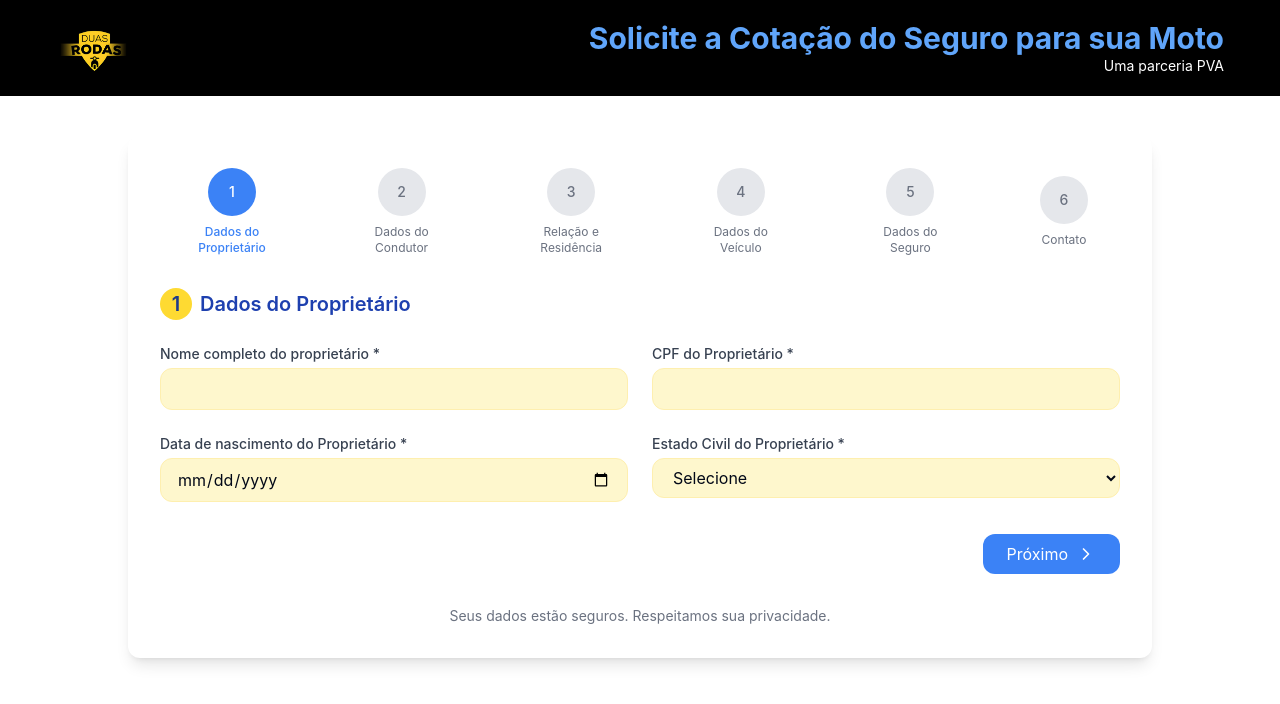
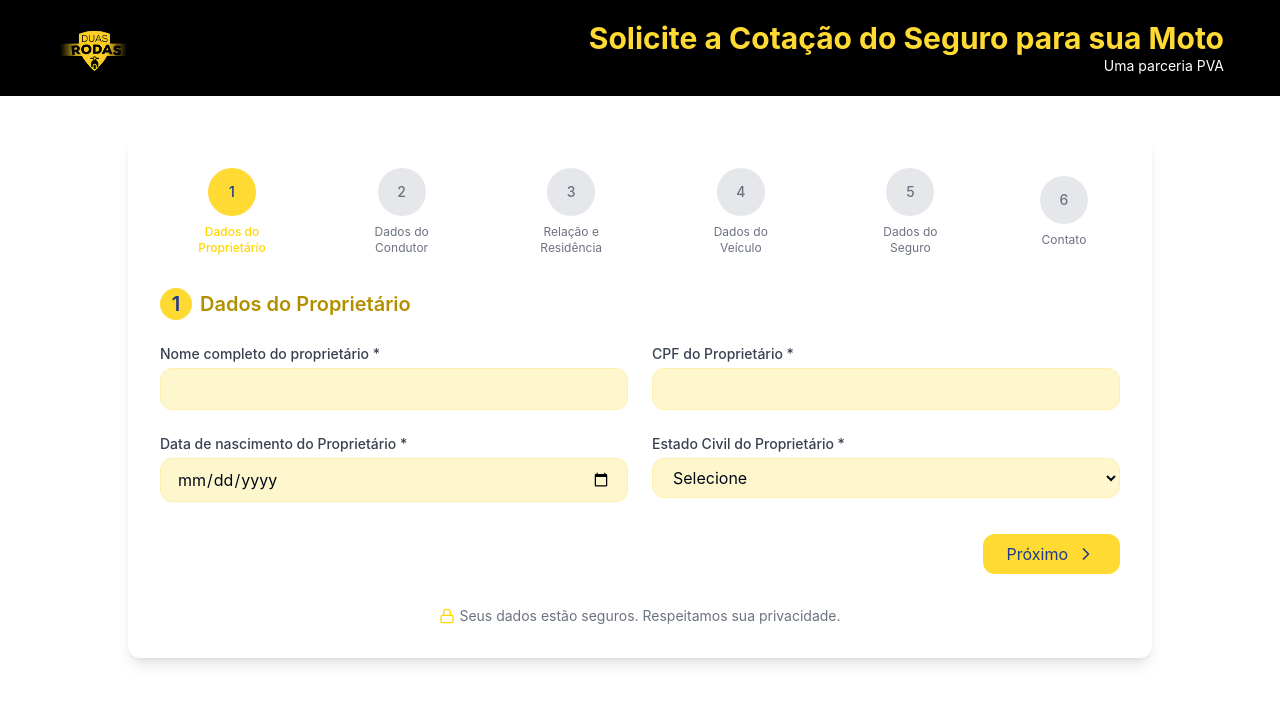
Before and after one commit to rafaelcantarelli/seguro-duas-rodas-lp, a React (Vite) app: page /formulario-seguro in a window 1280 px wide. Shown: the top 704 px of the page. Built offline with nearby package versions, Linux system fonts and the light colour scheme.

Commit message:
Update form colors and text
- Changed blue color to yellow.
- Changed "Solicitar Cotação" button color to green.
- Added a lock icon to the privacy statement.

```diff
--- a/src/pages/FormularioSeguro.tsx
+++ b/src/pages/FormularioSeguro.tsx
@@ -1,7 +1,8 @@
+
 import React, { useState } from "react";
 import { useNavigate } from "react-router-dom";
 import { toast } from "sonner";
-import { ChevronDown, ChevronUp, ArrowRight, Send, ChevronLeft, ChevronRight } from "lucide-react";
+import { ChevronDown, ChevronUp, ArrowRight, Send, ChevronLeft, ChevronRight, Lock } from "lucide-react";
 
 const FormularioSeguro = () => {
   const navigate = useNavigate();
@@ -133,7 +134,7 @@ const FormularioSeguro = () => {
                 <div
                   className={`w-12 h-12 rounded-full flex items-center justify-center text-sm font-medium ${
                     isActive
-                      ? 'bg-blue-500 text-white'
+                      ? 'bg-yellow-400 text-blue-900'
                       : isCompleted
                         ? 'bg-yellow-400 text-blue-900'
                         : 'bg-gray-200 text-gray-500'
@@ -143,7 +144,7 @@ const FormularioSeguro = () => {
                 </div>
                 <span className={`text-xs mt-2 text-center max-w-[80px] ${
                   isActive
-                    ? 'text-blue-500 font-medium'
+                    ? 'text-yellow-500 font-medium'
                     : isCompleted
                       ? 'text-blue-900'
                       : 'text-gray-500'
@@ -163,7 +164,7 @@ const FormularioSeguro = () => {
       case 1:
         return (
           <div className="form-section animate-fade-in">
-            <h2 className="text-xl font-semibold text-blue-800 mb-6 flex items-center">
+            <h2 className="text-xl font-semibold text-yellow-700 mb-6 flex items-center">
               <span className="bg-yellow-400 text-blue-900 w-8 h-8 flex items-center justify-center rounded-full mr-2">1</span>
               Dados do Proprietário
             </h2>
@@ -231,8 +232,8 @@ const FormularioSeguro = () => {
       case 2:
         return (
           <div className="form-section animate-fade-in">
-            <h2 className="text-xl font-semibold text-blue-800 mb-6 flex items-center">
-              <span className="bg-blue-500 text-white w-8 h-8 flex items-center justify-center rounded-full mr-2">2</span>
+            <h2 className="text-xl font-semibold text-yellow-700 mb-6 flex items-center">
+              <span className="bg-yellow-400 text-blue-900 w-8 h-8 flex items-center justify-center rounded-full mr-2">2</span>
               Dados do Condutor
             </h2>
 
@@ -342,8 +343,8 @@ const FormularioSeguro = () => {
       case 3:
         return (
           <div className="form-section animate-fade-in">
-            <h2 className="text-xl font-semibold text-blue-800 mb-6 flex items-center">
-              <span className="bg-blue-500 text-white w-8 h-8 flex items-center justify-center rounded-full mr-2">3</span>
+            <h2 className="text-xl font-semibold text-yellow-700 mb-6 flex items-center">
+              <span className="bg-yellow-400 text-blue-900 w-8 h-8 flex items-center justify-center rounded-full mr-2">3</span>
               Relação e Residência
             </h2>
 
@@ -473,8 +474,8 @@ const FormularioSeguro = () => {
       case 4:
         return (
           <div className="form-section animate-fade-in">
-            <h2 className="text-xl font-semibold text-blue-800 mb-6 flex items-center">
-              <span className="bg-blue-500 text-white w-8 h-8 flex items-center justify-center rounded-full mr-2">4</span>
+            <h2 className="text-xl font-semibold text-yellow-700 mb-6 flex items-center">
+              <span className="bg-yellow-400 text-blue-900 w-8 h-8 flex items-center justify-center rounded-full mr-2">4</span>
               Dados do Veículo
             </h2>
 
@@ -565,8 +566,8 @@ const FormularioSeguro = () => {
       case 5:
         return (
           <div className="form-section animate-fade-in">
-            <h2 className="text-xl font-semibold text-blue-800 mb-6 flex items-center">
-              <span className="bg-blue-500 text-white w-8 h-8 flex items-center justify-center rounded-full mr-2">5</span>
+            <h2 className="text-xl font-semibold text-yellow-700 mb-6 flex items-center">
+              <span className="bg-yellow-400 text-blue-900 w-8 h-8 flex items-center justify-center rounded-full mr-2">5</span>
               Dados do Seguro
             </h2>
 
@@ -640,8 +641,8 @@ const FormularioSeguro = () => {
       case 6:
         return (
           <div className="form-section animate-fade-in">
-            <h2 className="text-xl font-semibold text-blue-800 mb-6 flex items-center">
-              <span className="bg-blue-500 text-white w-8 h-8 flex items-center justify-center rounded-full mr-2">6</span>
+            <h2 className="text-xl font-semibold text-yellow-700 mb-6 flex items-center">
+              <span className="bg-yellow-400 text-blue-900 w-8 h-8 flex items-center justify-center rounded-full mr-2">6</span>
               Contato
             </h2>
 
@@ -698,7 +699,7 @@ const FormularioSeguro = () => {
         <button
           type="button"
           onClick={nextStep}
-          className="flex items-center px-6 py-2 bg-blue-500 hover:bg-blue-600 text-white rounded-lg transition-all duration-200 ml-auto"
+          className="flex items-center px-6 py-2 bg-yellow-400 hover:bg-yellow-500 text-blue-900 rounded-lg transition-all duration-200 ml-auto"
         >
           Próximo
           <ChevronRight className="ml-2 h-5 w-5" />
@@ -706,7 +707,7 @@ const FormularioSeguro = () => {
       ) : (
         <button
           type="submit"
-          className={`flex items-center justify-center px-6 py-2 bg-blue-500 hover:bg-blue-600 text-white rounded-lg transition-all duration-200 ${isSubmitting ? 'opacity-75 cursor-not-allowed' : ''}`}
+          className={`flex items-center justify-center px-6 py-2 bg-green-500 hover:bg-green-600 text-white rounded-lg transition-all duration-200 ${isSubmitting ? 'opacity-75 cursor-not-allowed' : ''}`}
           disabled={isSubmitting}
         >
           {isSubmitting ? (
@@ -741,7 +742,7 @@ const FormularioSeguro = () => {
             />
           </div>
           <div className="text-right">
-            <h1 className="text-xl md:text-2xl lg:text-3xl font-bold text-blue-400">Solicite a Cotação do Seguro para sua Moto</h1>
+            <h1 className="text-xl md:text-2xl lg:text-3xl font-bold text-yellow-400">Solicite a Cotação do Seguro para sua Moto</h1>
             <p className="text-white text-sm">Uma parceria PVA</p>
           </div>
         </div>
@@ -757,7 +758,8 @@ const FormularioSeguro = () => {
             {renderButtons()}
           </form>
 
-          <div className="text-center mt-8 text-sm text-gray-500">
+          <div className="text-center mt-8 text-sm text-gray-500 flex items-center justify-center">
+            <Lock className="h-4 w-4 mr-1 text-yellow-500" />
             <p>Seus dados estão seguros. Respeitamos sua privacidade.</p>
           </div>
         </div>
```
